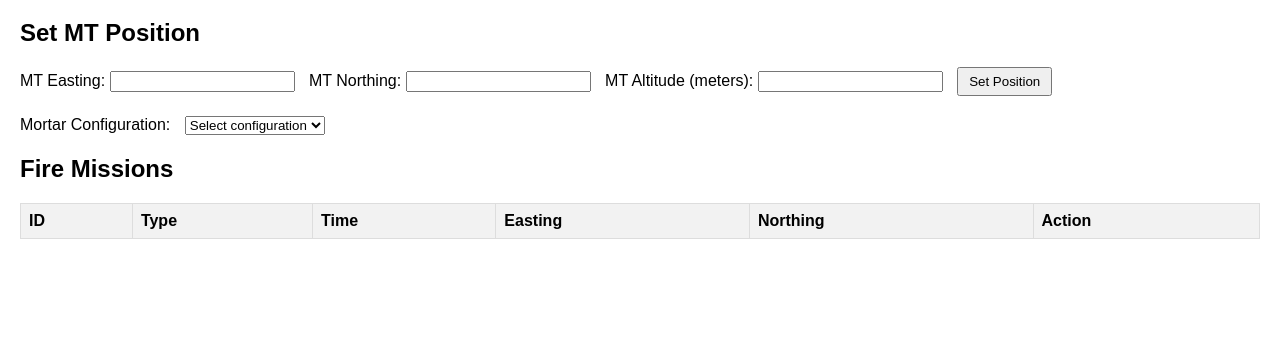
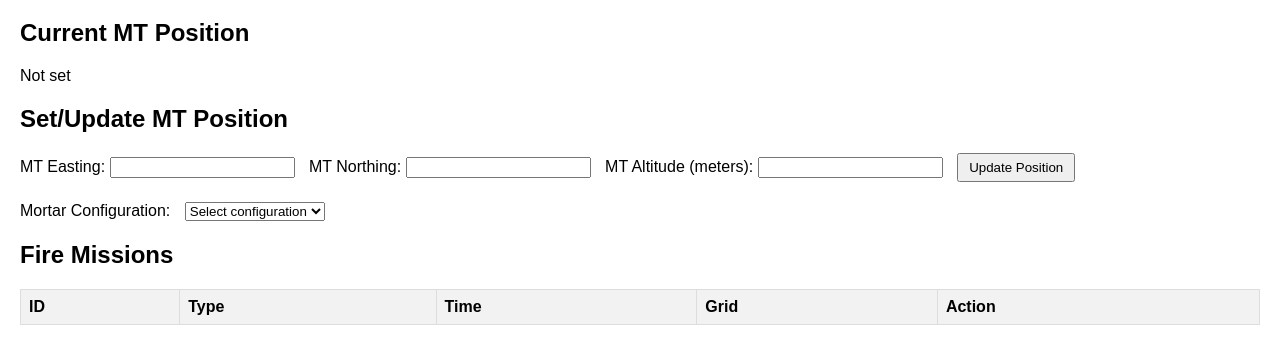
Before and after one commit to austin-maglinger/ARMA-MORTAR-APP, a website: page public/mt.html in a window 1280 px wide. Shown: the part 61-424 px from the top of the page. Drawn offline with Linux system fonts and the light colour scheme; no server answers.

Commit message:
Modify the HTML to display the current position and keep the form visible.
Renamed the "Set MT Position" heading to "Set/Update MT Position" for clarity.

Removed the display: none from #mtPosition by default and kept #mtPositionForm visible.

Added a <p id="currentPosition"> to display the current MT position, initially set to "Not set".

Changed the button text to "Update Position" to indicate it can modify an existing position.

```diff
--- a/public/mt.html
+++ b/public/mt.html
@@ -8,22 +8,24 @@
     th, td { border: 1px solid #ddd; padding: 8px; text-align: left; }
     th { background-color: #f2f2f2; }
     label { margin-right: 10px; }
-    #mtPositionForm, #firingData { margin-top: 20px; }
+    #mtPositionForm, #firingData, #mtPosition { margin-top: 20px; }
     button { padding: 5px 10px; }
   </style>
 </head>
 <body>
   <h1>Mortar Team</h1>
 
-  <div id="mtPosition" style="display: none;">
-    <h2>MT Position Set</h2>
+  <div id="mtPosition">
+    <h2>Current MT Position</h2>
+    <p id="currentPosition">Not set</p>
   </div>
+
   <div id="mtPositionForm">
-    <h2>Set MT Position</h2>
+    <h2>Set/Update MT Position</h2>
     <label>MT Easting: <input type="number" id="mtEasting" required></label>
     <label>MT Northing: <input type="number" id="mtNorthing" required></label>
     <label>MT Altitude (meters): <input type="number" id="mtAltitude" required></label>
-    <button onclick="setMTPosition()">Set Position</button>
+    <button onclick="setMTPosition()">Update Position</button>
   </div>
 
   <div style="margin-top: 20px;">
@@ -40,7 +42,7 @@
 
   <h2>Fire Missions</h2>
   <table id="fmTable">
-    <tr><th>ID</th><th>Type</th><th>Time</th><th>Easting</th><th>Northing</th><th>Action</th></tr>
+    <tr><th>ID</th><th>Type</th><th>Time</th><th>Grid</th><th>Action</th></tr>
   </table>
 
   <div id="firingData"></div>
```
